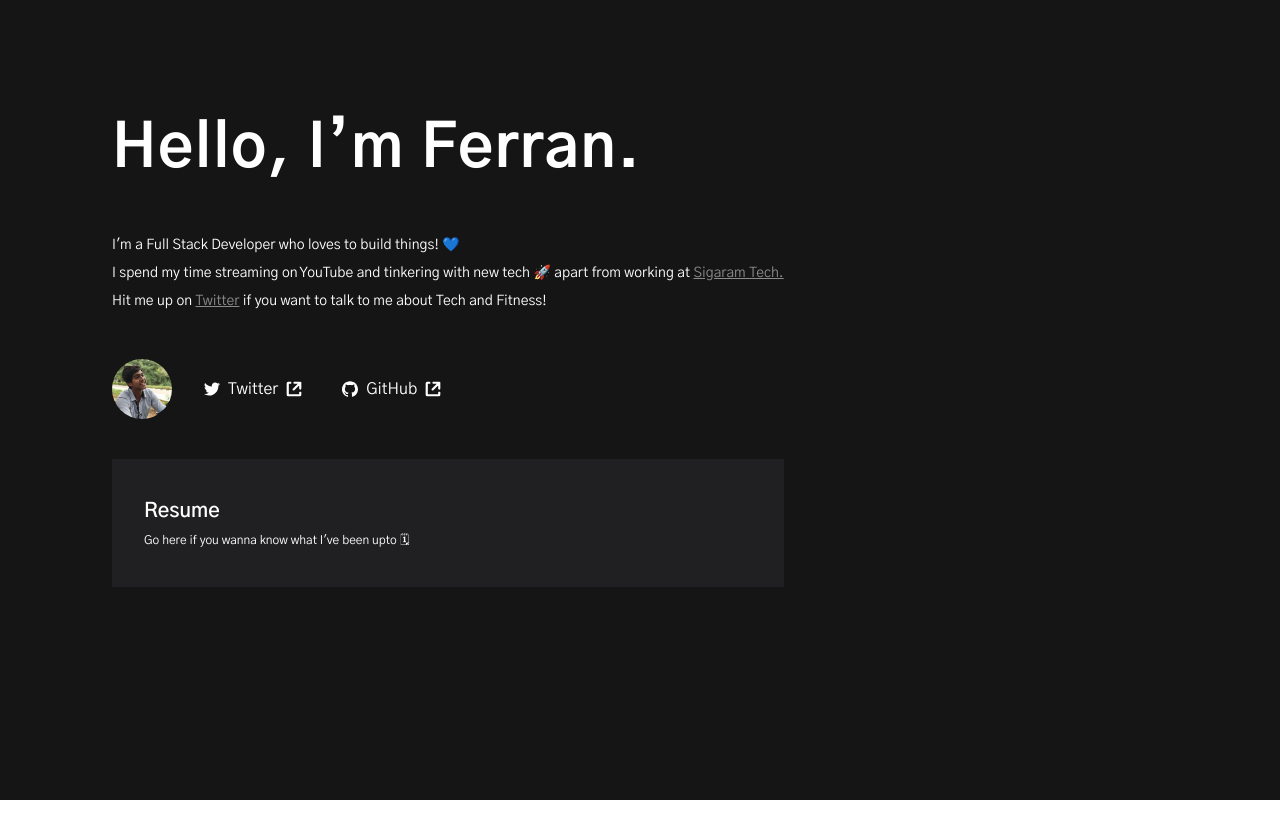
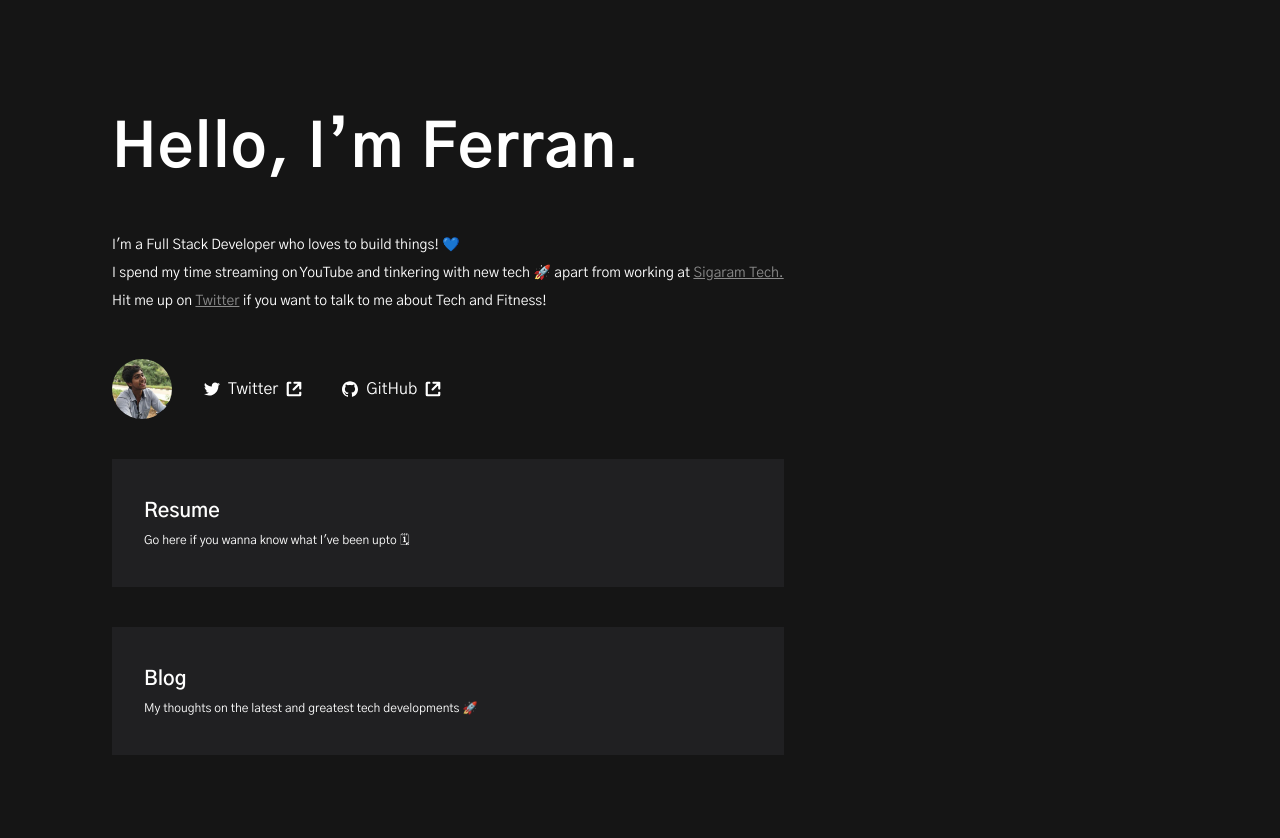
Before and after one commit to ferran9908/Liebe, a Next.js app: page / in a window 1280 px wide. Shown: the top 838 px of the page. Before the commit the page ends 800 px from the top, so only its background shows below. Built offline with nearby package versions, Linux system fonts and the light colour scheme.

Commit message:
Add link to blog✍🏽

```diff
--- a/pages/index.tsx
+++ b/pages/index.tsx
@@ -130,6 +130,16 @@ export default function Home() {
             </p>
           </TransitioningArticle>
         </a>
+        <a href="https://ferran.hashnode.dev" rel="noopener">
+          <TransitioningArticle className="bg-dusk w-full h-32 mt-10 py-10 px-8 md:transform md:hover:scale-110">
+            <h3 className="text-xl leading-tight font-semibold text-white">
+              Blog
+            </h3>
+            <p className="text-white text-xs mt-2">
+              My thoughts on the latest and greatest tech developments 🚀
+            </p>
+          </TransitioningArticle>
+        </a>
       </div>
     </div>
   );
```
